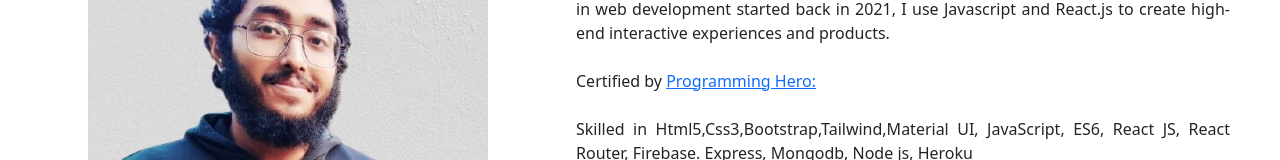
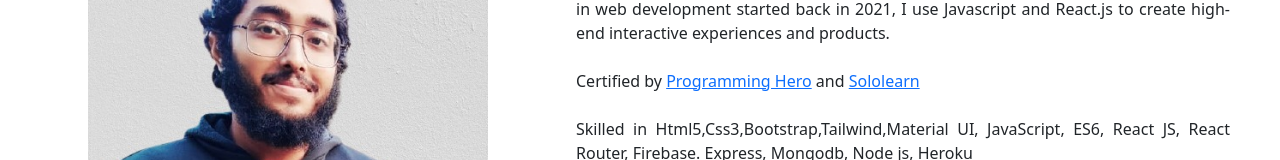
Before and after one commit to JaznanOfficial/portfolio-site, a React (Create React App) app: page / in a window 1280 px wide. Shown: the part 1185-1345 px from the top of the page. Built offline with nearby package versions, Linux system fonts and the light colour scheme.

Commit message:
some changes

```diff
--- a/src/Components/AboutMe/about.js
+++ b/src/Components/AboutMe/about.js
@@ -34,7 +34,7 @@ const about = () => {
                 </h1></div>
                     <p>Hello! My name is <strong className='text-success'>Md Abdur Rahman.</strong> a <strong className='text-success'>junior front-end developer</strong> specializing in building React.js WebApp. I enjoy creating things that live on the internet. My interest in web development started back in 2021, I use Javascript and React.js to create high-end interactive experiences and products. <br /> <br />
 
-                    Certified by  <a href="http://programming-hero.com/">Programming Hero:</a> <br />  <br />
+                    Certified by  <a href="http://programming-hero.com/">Programming Hero</a> and <a href="https://www.sololearn.com/">Sololearn</a> <br />  <br />
 
                                 Skilled in Html5,Css3,Bootstrap,Tailwind,Material UI, JavaScript, ES6, React JS, React Router, Firebase. Express, Mongodb, Node js, Heroku <br />
 
```
